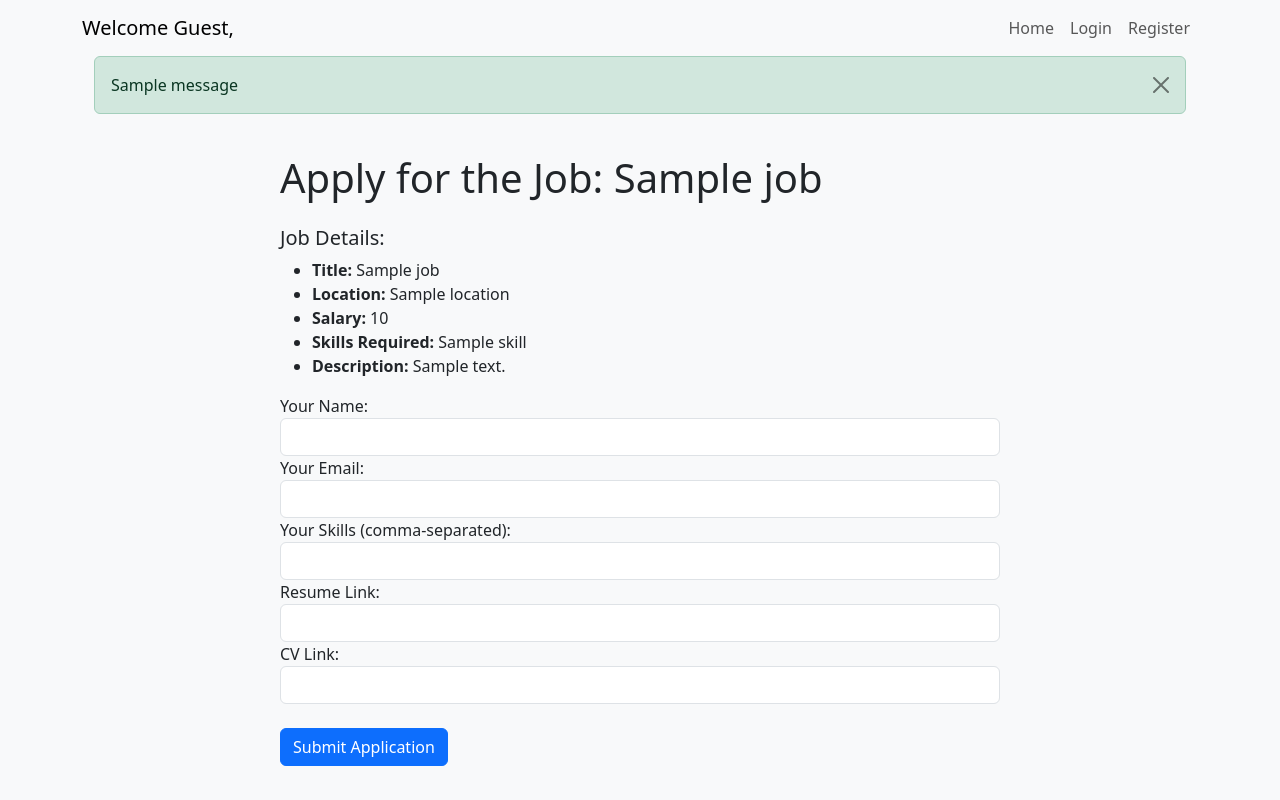
After one commit to Satyajit-2003/coursify-tasks, a Django app: template hiring/templates/apply.html in a window 1280 px wide. The commit adds this page. Run offline with Django 4.2, Linux system fonts and the light colour scheme; the template is opened without the code that fills it: most values are stand-ins (such as "Sample title", 1, 10 or a date in 2020); one stand-in notice (Sample message) is shown; data that the repository does not hold is empty; some libraries are stand-ins or nearby versions.

Commit message:
Completed the project

```diff
--- /dev/null
+++ b/hiring/static/style.css
@@ -0,0 +1,50 @@
+/* Additional styles specific to base.html */
+body {
+    background-color: #f8f9fa;
+}
+
+.navbar {
+    background-color: #ffffff;
+}
+
+.hero {
+    background-image: url("https://img.freepik.com/premium-photo/natural-marble-pattern-background_1258-22160.jpg"); /* Replace with your hero image URL */
+    background-size: cover;
+    background-position: center;
+    height: 400px;
+    display: flex;
+    justify-content: center;
+    align-items: center;
+    color: #ffffff;
+}
+
+.form-container {
+    background-color: #ffffff;
+    border-radius: 5px;
+    box-shadow: 0 2px 4px rgba(0, 0, 0, 0.1);
+    padding: 20px;
+    margin-top: 40px;
+}
+
+
+
+/* Additional styles specific to job_list.html */
+.job-container {
+    border: 1px solid #ccc;
+    padding: 10px;
+    margin-bottom: 10px;
+}
+
+.skills-container {
+    display: flex;
+    flex-wrap: wrap;
+    margin-top: 10px;
+}
+
+.skill-box {
+    background-color: #f0f0f0;
+    border: 1px solid #ccc;
+    padding: 5px;
+    margin-right: 5px;
+    margin-bottom: 5px;
+}
--- /dev/null
+++ b/hiring/templates/apply.html
@@ -0,0 +1,47 @@
+{% extends 'base.html' %}
+
+{% block content %}
+  <div class="container">
+    <div class="row">
+      <div class="col-md-8 offset-md-2">
+        <h1 class="my-4">Apply for the Job: {{ job.title }}</h1>
+        <div class="form-group">
+          <h5>Job Details:</h5>
+          <ul>
+            <li><strong>Title:</strong> {{ job.title }}</li>
+            <li><strong>Location:</strong> {{ job.location }}</li>
+            <li><strong>Salary:</strong> {{ job.salary }}</li>
+            <li><strong>Skills Required:</strong> {{ job.skills|join:", " }}</li>
+            <li><strong>Description:</strong> {{ job.description }}</li>
+          </ul>
+        </div>
+        <form method="post" enctype="multipart/form-data">
+          {% csrf_token %}
+          <div class="form-group">
+            <label for="name">Your Name:</label>
+            <input type="text" name="name" id="name" class="form-control" required>
+          </div>
+          <div class="form-group">
+            <label for="email">Your Email:</label>
+            <input type="email" name="email" id="email" class="form-control" required value="{{ user.mail }}">
+          </div>
+          <div class="form-group">
+            <label for="skills">Your Skills (comma-separated):</label>
+            <input type="text" name="skills" id="skills" class="form-control" required>
+          </div>
+          <div class="form-group">
+            <label for="resume">Resume Link:</label>
+            <input type="text" name="resume" id="resume" class="form-control" required>
+          </div>
+          <div class="form-group">
+            <label for="cv">CV Link:</label>
+            <input type="text" name="cv" id="cv" class="form-control" required>
+          </div>
+          <input type="hidden" name="job_id" value="{{ job.id }}">
+          <br>
+          <button type="submit" class="btn btn-primary">Submit Application</button>
+        </form>
+      </div>
+    </div>
+  </div>
+{% endblock %}
--- a/hiring/templates/base.html
+++ b/hiring/templates/base.html
@@ -1,3 +1,6 @@
+{% load blog_tags %}
+{% load static %}
+
 <!DOCTYPE html>
 <html lang="en">
 <head>
@@ -9,34 +12,7 @@
     <link rel="stylesheet" href="https://cdnjs.cloudflare.com/ajax/libs/bootstrap/5.3.0/css/bootstrap.min.css">
 
     <!-- Custom CSS -->
-    <style>
-        body {
-            background-color: #f8f9fa;
-        }
-
-        .navbar {
-            background-color: #ffffff;
-        }
-
-        .hero {
-            background-image: url("https://via.placeholder.com/1200x400"); /* Replace with your hero image URL */
-            background-size: cover;
-            background-position: center;
-            height: 400px;
-            display: flex;
-            justify-content: center;
-            align-items: center;
-            color: #ffffff;
-        }
-
-        .form-container {
-            background-color: #ffffff;
-            border-radius: 5px;
-            box-shadow: 0 2px 4px rgba(0, 0, 0, 0.1);
-            padding: 20px;
-            margin-top: 40px;
-        }
-    </style>
+    <link rel="stylesheet" href="{% static 'style.css' %}">
 
     {% block extra_head %}{% endblock %}
 </head>
@@ -44,7 +20,11 @@
     <!-- Navbar -->
     <nav class="navbar navbar-expand-lg navbar-light bg-light">
         <div class="container">
-            <a class="navbar-brand" href="/">Hiring Website</a>
+            {% if user.is_authenticated %}
+                <a class="navbar-brand" href="/">Welcome {{ user.username }},</a>
+            {% else %}
+                <a class="navbar-brand" href="/">Welcome Guest,</a>
+            {% endif %}
             <button class="navbar-toggler" type="button" data-bs-toggle="collapse" data-bs-target="#navbarNav"
                 aria-controls="navbarNav" aria-expanded="false" aria-label="Toggle navigation">
                 <span class="navbar-toggler-icon"></span>
@@ -56,6 +36,9 @@
                         <a class="nav-link" href="/">Home</a>
                     </li>
                     {% if user.is_authenticated %}
+                        <li class="nav-item">
+                            <a class="nav-link" href="/applications/">My Applications</a>
+                        </li>
                         <li class="nav-item">
                             <a class="nav-link" href="/logout/">Logout</a>
                         </li>
@@ -74,6 +57,20 @@
 
     <!-- Page Content -->
     <div class="container">
+        {% if messages %}
+        <div class="container">
+            {% for message in messages %}
+                {% if message.tags == 'error' %}
+                    <div class="alert alert-danger alert-dismissible fade show" role="alert">
+                {% else %}
+                    <div class="alert alert-{{ message.tags }} alert-dismissible fade show" role="alert">
+                {% endif %}
+                {{ message }}
+                <button type="button" class="btn-close" data-bs-dismiss="alert" aria-label="Close"></button>
+            </div>
+            {% endfor %}
+        </div>
+        {% endif %}
         {% block content %}
         {% endblock %}
     </div>
--- a/hiring/urls.py
+++ b/hiring/urls.py
@@ -8,4 +8,6 @@ urlpatterns = [
     path('login/', views.login_view, name='login'),
     path('logout/', views.logout_view, name='logout'),
     path('jobs/', views.job_list, name='job_list'),
+    path('apply/' , views.apply , name='apply'),
+    path('applications/', views.applications, name='applications'),
 ]
```
Also changed, not shown: HiringSite/settings.py (+7 -1 lines), hiring/models.py (+11 -6 lines), hiring/templates/applications.html (added, +28 -0 lines), hiring/templates/job_list.html (+7 -26 lines), hiring/templates/login.html (+2 -5 lines), hiring/templates/register.html (+4 -7 lines), hiring/templatetags/blog_tags.py (added, +11 -0 lines), hiring/views.py (+46 -8 lines), hiring/templatetags/__init__.py (added).
